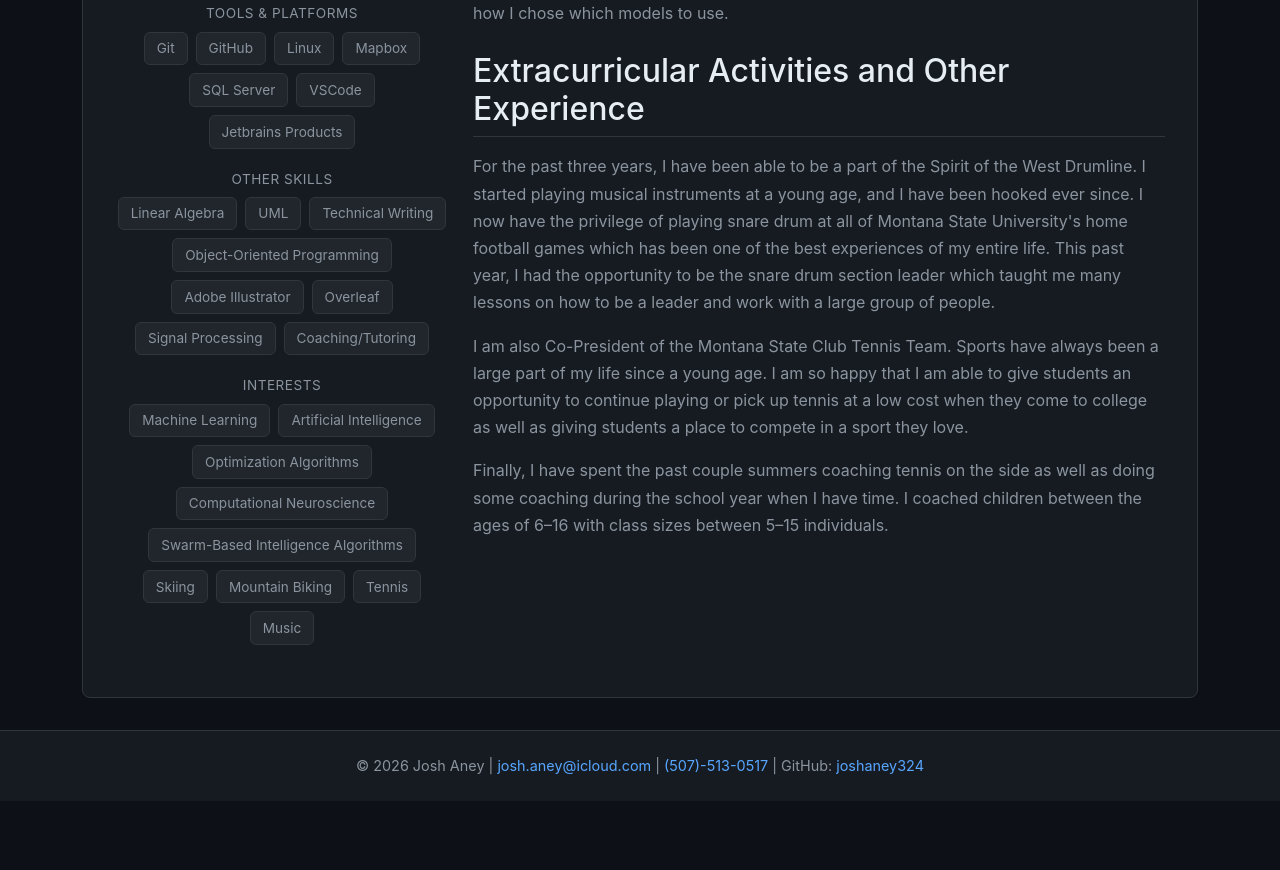
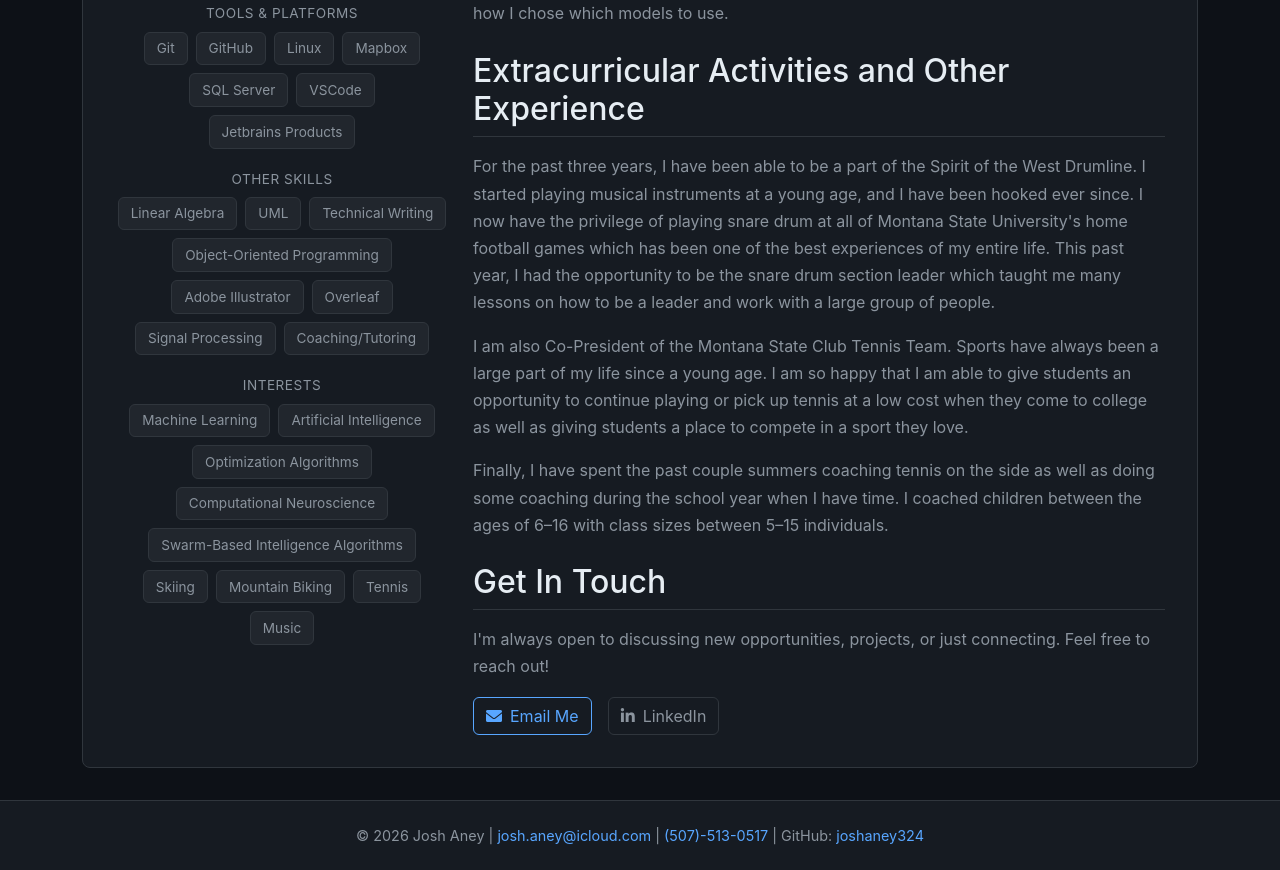
Before and after one commit to joshaney324/PersonalWebsite, a plain HTML site: page index.html in a window 1280 px wide. Shown: the part 1017-1887 px from the top of the page. Before the commit the page ends 1818 px from the top, so only its background shows below. Drawn offline with nearby package versions, Linux system fonts and the light colour scheme.

Commit message:
contact me

```diff
--- a/css/style.css
+++ b/css/style.css
@@ -578,3 +578,17 @@ main > h1 {
 .fade-slide {
     animation: fadeIn 0.5s ease;
 }
+
+/* Contact Section */
+.contact-buttons {
+    display: flex;
+    gap: 1rem;
+    flex-wrap: wrap;
+    margin-top: 1rem;
+}
+
+.contact-buttons .btn {
+    display: inline-flex;
+    align-items: center;
+    gap: 0.5rem;
+}
--- a/index.html
+++ b/index.html
@@ -156,6 +156,16 @@
                     <p>Finally, I have spent the past couple summers coaching tennis on the side as well as doing some coaching
                         during the school year when I have time. I coached children between the ages of 6–16 with class sizes
                         between 5–15 individuals.</p>
+                    <h2>Get In Touch</h2>
+                    <p>I'm always open to discussing new opportunities, projects, or just connecting. Feel free to reach out!</p>
+                    <div class="contact-buttons">
+                        <a href="mailto:josh.aney@icloud.com" class="btn btn-outline-primary">
+                            <i class="fas fa-envelope"></i> Email Me
+                        </a>
+                        <a href="https://www.linkedin.com/in/josh-aney-67801528b" target="_blank" class="btn btn-outline-secondary">
+                            <i class="fab fa-linkedin-in"></i> LinkedIn
+                        </a>
+                    </div>
                 </section>
             </div>
         </div>
```
